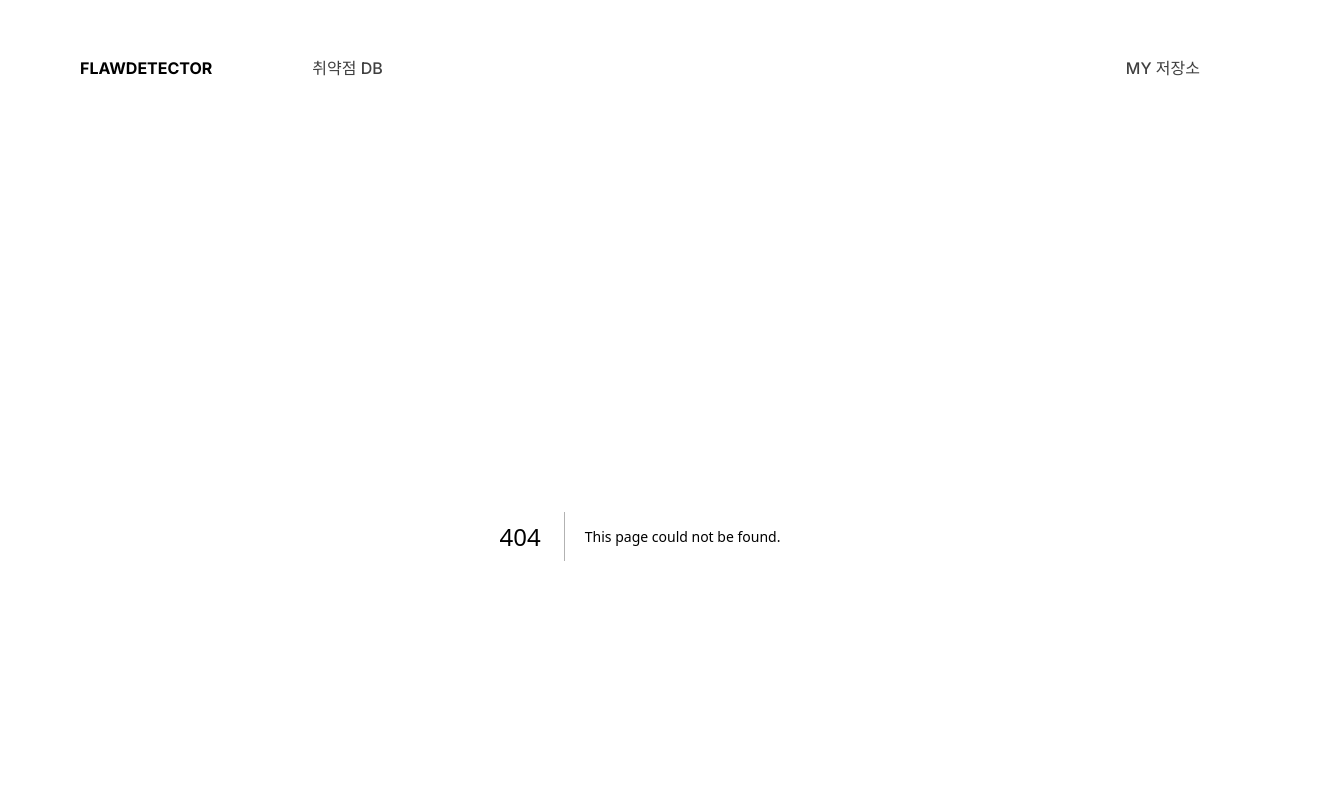
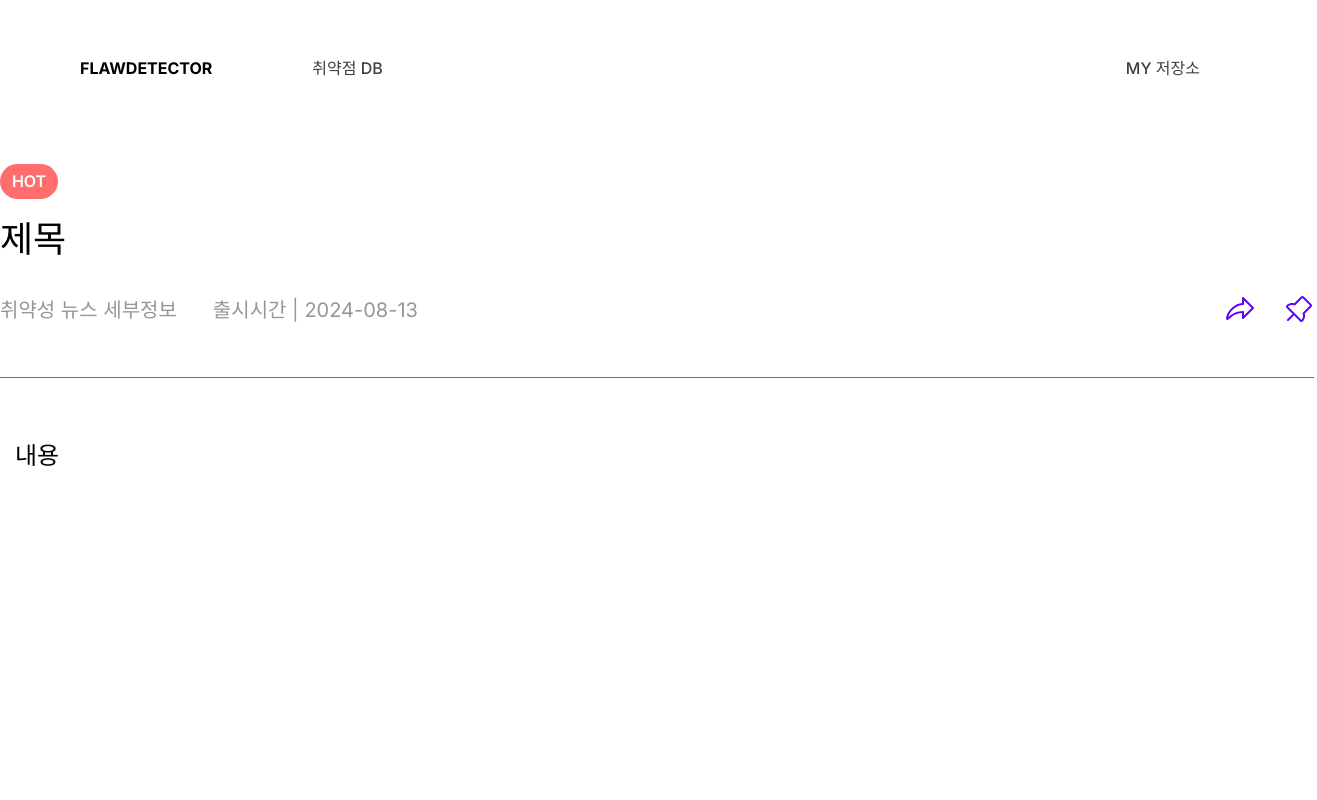
Before and after one commit to luc7yvicky/flaw-detector, a Next.js app: page /vulnerability-db/1 in a window 1280 px wide. Before the commit this address had no page. Shown: the top 800 px of the page, 1317 px wide, since content can reach past the window. Built offline with nearby package versions, Linux system fonts and the light colour scheme.

Commit message:
Feat : 취약점 DB 상세 조회 페이지 퍼블리싱

```diff
--- /dev/null
+++ b/src/app/vulnerability-db/[id]/page.tsx
@@ -0,0 +1,66 @@
+import {
+  Card,
+  CardFooter,
+  CardHeader,
+  CardSubTitle,
+  CardTitle,
+} from "@/components/ui/Card";
+import { IconPin, IconShare } from "@/components/ui/Icons";
+import { Label } from "@/components/ui/Label";
+import ArticleDetail from "@/components/vulnerability-db/ArticleDetail";
+
+import VulnerabilityGrid from "@/components/vulnerability-db/VulnerabilityGrid";
+
+export default function page() {
+  const articleData = {
+    title: "제목",
+    content: "내용",
+    createdAt: "2024-08-13",
+    showLabel: true,
+    labelVariant: "hot",
+    labelText: "HOT",
+  };
+
+  return (
+    <>
+      <div className="mb-[8.596rem] grid place-items-center">
+        <ArticleDetail
+          title={articleData.title}
+          content={articleData.content}
+          createdAt={articleData.createdAt}
+          showLabel={articleData.showLabel}
+          labelText={articleData.labelText}
+        />
+
+        <VulnerabilityGrid />
+        <div className="w-full max-w-[82.125rem]">
+          <h2 className="mb-4 justify-self-start text-2xl font-semibold leading-[1.816rem]">
+            비슷한 정보글
+          </h2>
+          <div className="grid grid-cols-3 gap-10">
+            {[...Array(6)].map((_, index) => (
+              <Card key={index} variant="article" size="short">
+                <CardHeader>
+                  <Label>HOT</Label>
+                  <CardTitle>
+                    {`[취약성 경고] Microsoft의 여러  보안 취약점에 대한 CNNVD의 보고서]`}
+                  </CardTitle>
+                </CardHeader>
+                <CardSubTitle size="big" isSingleLine>
+                  간략한 글 내용
+                </CardSubTitle>
+                <CardFooter>
+                  <div className="inline-flex gap-4">
+                    <IconPin />
+                    <IconShare />
+                  </div>
+                  <CardSubTitle>2일 전</CardSubTitle>
+                </CardFooter>
+              </Card>
+            ))}
+          </div>
+        </div>
+      </div>
+    </>
+  );
+}
```
